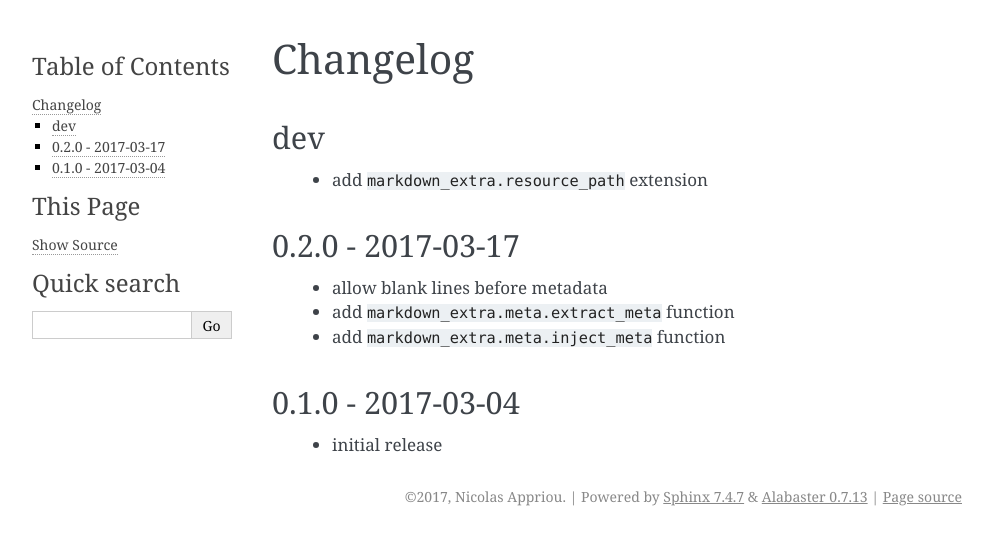
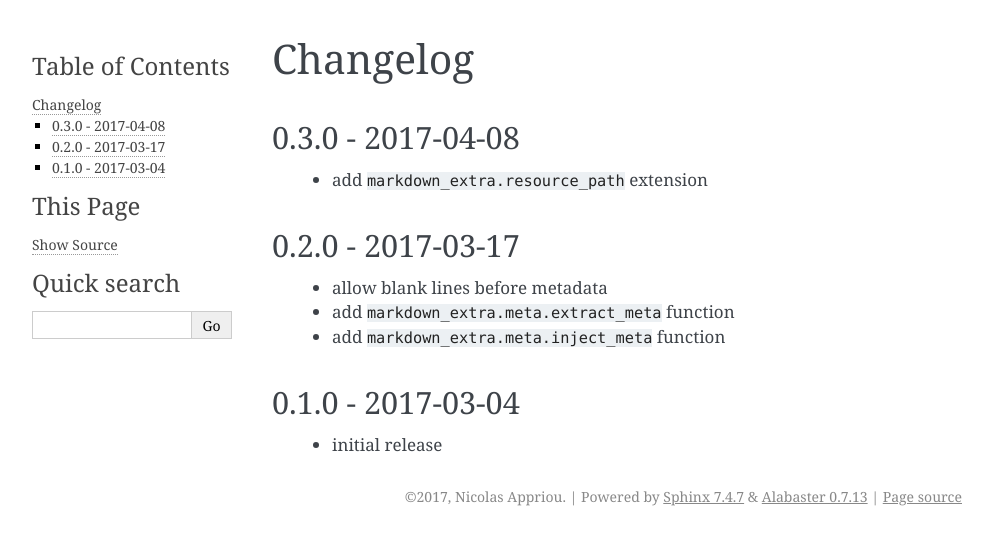
Before and after one commit to Nicals/markdown-extra, a Sphinx documentation site: the page built from docs/changelog.rst, in a window 1280 px wide. Shown: the top 545 px of the page, without its empty margins (148-1140 px from the left). Built offline with Sphinx 7.4.7, drawn with Linux system fonts in a browser that asks for light colours.

Commit message:
bump to 0.3.0

```diff
--- a/docs/changelog.rst
+++ b/docs/changelog.rst
@@ -1,8 +1,8 @@
 Changelog
 =========
 
-dev
----
+0.3.0 - 2017-04-08
+------------------
 
    + add ``markdown_extra.resource_path`` extension
 
--- a/setup.py
+++ b/setup.py
@@ -7,7 +7,7 @@ project_dir = os.path.dirname(os.path.abspath(__file__))
 
 setup(
     name='markdown-extra',
-    version='0.2.0',
+    version='0.3.0',
     description='Set of extensions for markdown',
     long_description=open(os.path.join(project_dir, 'README.rst')).read(),
     url='https://github.com/Nicals/markdown-meta',
```
